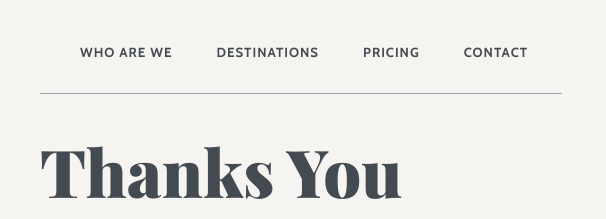
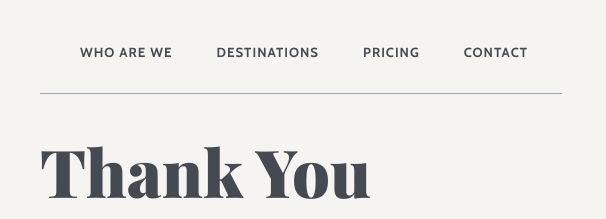
Before and after one commit to tim-green/wanderland-html, a website: page thankyou.html in a window 1280 px wide. Shown: the top 219 px of the page, 674-1280 px from the left. Drawn offline with nearby package versions, Linux system fonts and the light colour scheme.

Commit message:
fixed grammar mistake

```diff
--- a/thankyou.html
+++ b/thankyou.html
@@ -87,7 +87,7 @@
 </nav>
 <!-- Page Content -->
 <main class="content pt2 pb2">
-  <h2>Thanks You</h2>
+  <h2>Thank You</h2>
   <p>Et nunc quidem quod eam tuetur, ut de vite potissimum loquar, est id extrinsecus. Quid turpius quam sapientis vitam ex insipientium sermone pendere.</p>
 
   <a class="btn btn--default" href="index.html">Back to home</a>
```
